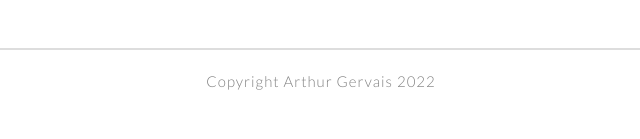
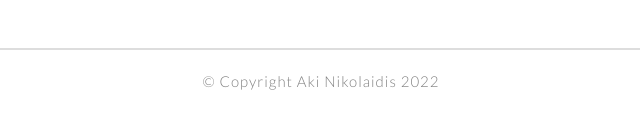
Before and after one commit to mahmud-sajib/project_one, a plain HTML site: page index.html in a window 1280 px wide. Shown: the part 2798-2937 px from the top of the page, 319-959 px from the left. Drawn offline with nearby package versions, Linux system fonts and the light colour scheme.

Commit message:
Update index.html

```diff
--- a/index.html
+++ b/index.html
@@ -8,7 +8,7 @@
     <!-- Mobile Specific Metas -->
     <meta charset="UTF-8">
     <meta http-equiv="X-UA-Compatible" content="IE=edge">
-    <title>Dr. Arthur Gervais</title>
+    <title>Aki Nikolaidis</title>
     <meta name="viewport" content="width=device-width, initial-scale=1">
     <link href="https://fonts.googleapis.com/css?family=Crimson+Text|Lato:300,400,700|Raleway:600" rel="stylesheet">
     <link rel="stylesheet" href="https://maxcdn.bootstrapcdn.com/bootstrap/3.3.7/css/bootstrap.min.css">
@@ -529,7 +529,7 @@
         <!--Footer Section Starts-->
         <footer>
             <div class="footer">
-                <p class="text-center copyright-text">Copyright Arthur Gervais 2022</p>
+                <p class="text-center copyright-text">&copy; Copyright Aki Nikolaidis 2022</p>
             </div>
         </footer>
 
@@ -546,6 +546,4 @@
 
 </body>
 
-
-<!-- Mirrored from arthurgervais.com/ by HTTrack Website Copier/3.x [XR&CO'2014], Tue, 13 Sep 2022 07:31:34 GMT -->
 </html>
```
